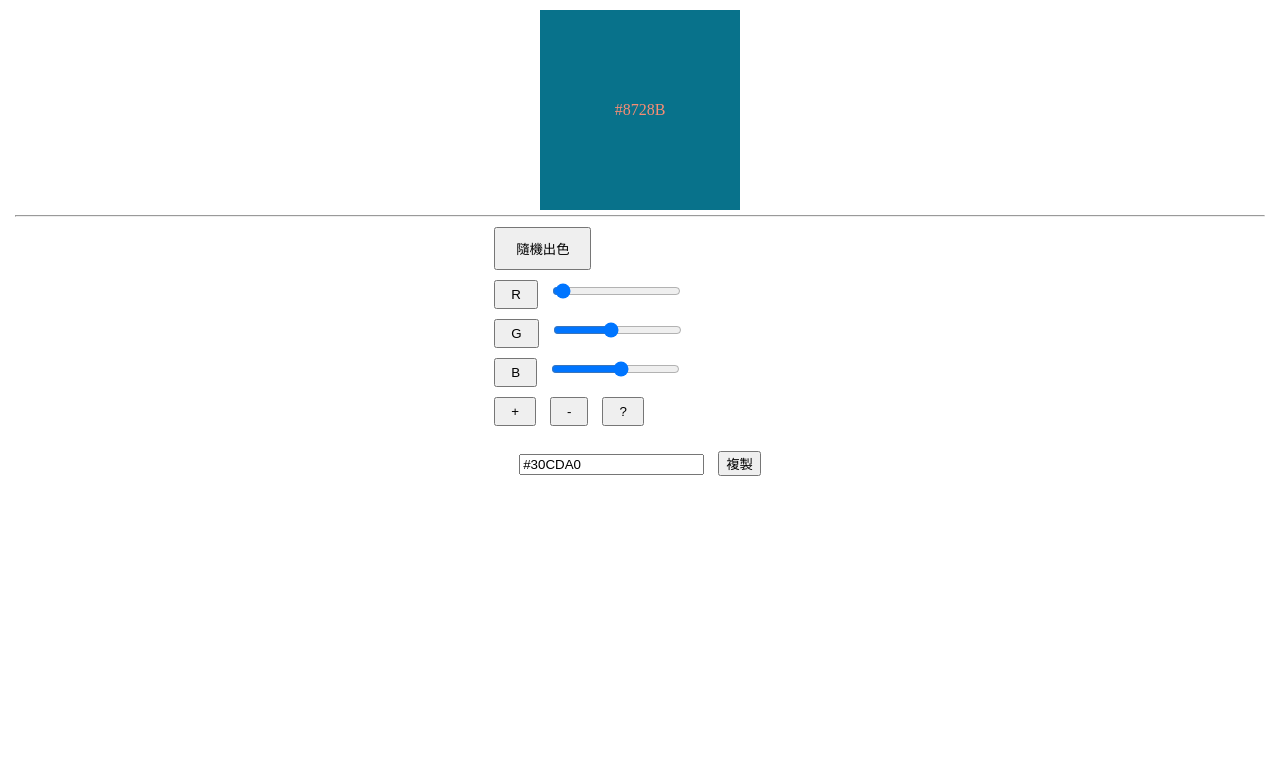
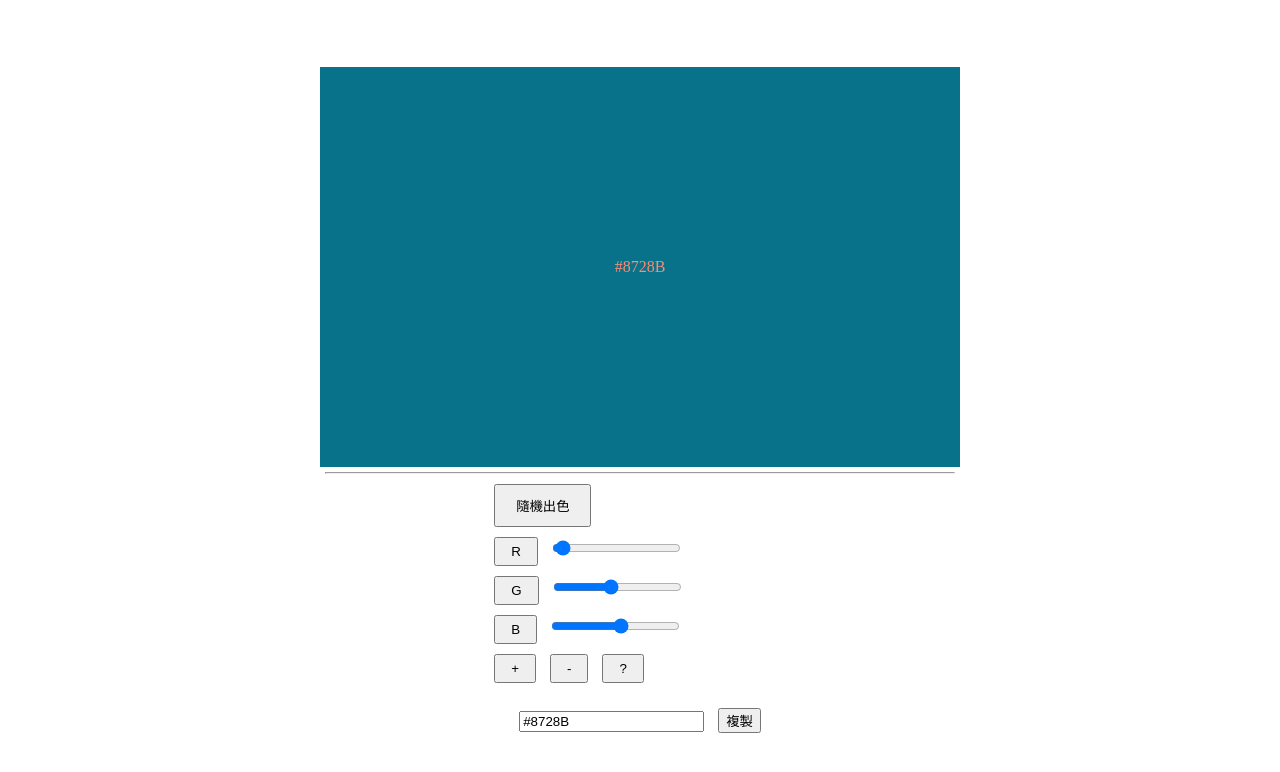
Before and after one commit to jimmyyen67/randomcolor, a plain HTML site: page index.html in a window 1280 px wide. Both pictures are taken after a click on the button "隨機出色". Drawn offline with Linux system fonts and the light colour scheme.

Commit message:
複製功能小bug修正

```diff
--- a/index.html
+++ b/index.html
@@ -6,6 +6,11 @@
     <meta name="viewport" content="width=device-width, initial-scale=1.0" />
     <title>色彩製造機</title>
     <style>
+        body {
+            height: 100vh;
+            display: flex;
+        }
+
         * {
             margin: 5px;
         }
@@ -13,9 +18,11 @@
 </head>
 
 <body>
+    <div style="margin:auto">
         <div id="targetarea"
-        style="width: 200px; height: 200px;display:flex;justify-content:center;align-items: center;margin:auto">
-        <span id="colornumber" style="color:black"></span></div>
+            style="width: 50vw; height: 50vh;display:flex;justify-content:center;align-items: center;margin:auto">
+            <span id="colornumber" style="color:black"></span>
+        </div>
         <hr>
         <div style="width:fit-content;margin:auto">
             <input type="button" style="padding:10px 20px" value="隨機出色" onclick="makeitrandom()"><br>
@@ -34,6 +41,7 @@
             <div style="padding:10px 20px">
                 <input type="text" value="" id="thergb">
                 <button onclick="copyit()">複製</button>
+            </div>
         </div>
     </div>
 
@@ -82,6 +90,7 @@
             hexBlue = RandomBlue.toString(16).toUpperCase();
             thetarget.style.backgroundColor = `rgb(${RandomRed}, ${RandomGreen}, ${RandomBlue})`;
             document.getElementById("colornumber").textContent = `#${hexRed}${hexGreen}${hexBlue}`;
+            document.querySelector("#thergb").value = `#${hexRed}${hexGreen}${hexBlue}`;
             document.getElementById("colornumber").setAttribute('style', `color:rgb(${antiRed}, ${antiGreen}, ${antiBlue})`)
             rangeRed.value = RandomRed;
             rangeGreen.value = RandomGreen
@@ -100,6 +109,7 @@
                 document.getElementById("colornumber").textContent = `#${hexRed}${hexGreen}${hexBlue}`;
                 document.getElementById("colornumber").setAttribute('style', `color:rgb(${antiRed}, ${antiGreen}, ${antiBlue})`)
                 rangeRed.value = RandomRed;
+                document.querySelector("#thergb").value = `#${hexRed}${hexGreen}${hexBlue}`;
             }
         }
 
@@ -114,6 +124,7 @@
                 document.getElementById("colornumber").textContent = `#${hexRed}${hexGreen}${hexBlue}`;
                 document.getElementById("colornumber").setAttribute('style', `color:rgb(${antiRed}, ${antiGreen}, ${antiBlue})`)
                 rangeGreen.value = RandomGreen
+                document.querySelector("#thergb").value = `#${hexRed}${hexGreen}${hexBlue}`;
             }
         }
 
@@ -128,6 +139,7 @@
                 document.getElementById("colornumber").textContent = `#${hexRed}${hexGreen}${hexBlue}`;
                 document.getElementById("colornumber").setAttribute('style', `color:rgb(${antiRed}, ${antiGreen}, ${antiBlue})`)
                 rangeBlue.value = RandomBlue;
+                document.querySelector("#thergb").value = `#${hexRed}${hexGreen}${hexBlue}`;
             }
         }
         function colorchange() {
@@ -143,6 +155,7 @@
             thetarget.style.backgroundColor = `rgb(${RandomRed}, ${RandomGreen}, ${RandomBlue})`;
             document.getElementById("colornumber").textContent = `#${hexRed}${hexGreen}${hexBlue}`;
             document.getElementById("colornumber").setAttribute('style', `color:rgb(${antiRed}, ${antiGreen}, ${antiBlue})`)
+            document.querySelector("#thergb").value = `#${hexRed}${hexGreen}${hexBlue}`;
         }
         document.getElementById('rangeRed').addEventListener('input', colorchange);
         document.getElementById('rangeGreen').addEventListener('input', colorchange);
@@ -174,6 +187,7 @@
             thetarget.style.backgroundColor = `rgb(${RandomRed}, ${RandomGreen}, ${RandomBlue})`;
             document.getElementById("colornumber").textContent = `#${hexRed}${hexGreen}${hexBlue}`;
             document.getElementById("colornumber").setAttribute('style', `color:rgb(${antiRed}, ${antiGreen}, ${antiBlue})`)
+            document.querySelector("#thergb").value = `#${hexRed}${hexGreen}${hexBlue}`;
             rangeRed.value = RandomRed
             rangeGreen.value = RandomGreen
             rangeBlue.value = RandomBlue
@@ -204,6 +218,7 @@
             thetarget.style.backgroundColor = `rgb(${RandomRed}, ${RandomGreen}, ${RandomBlue})`;
             document.getElementById("colornumber").textContent = `#${hexRed}${hexGreen}${hexBlue}`;
             document.getElementById("colornumber").setAttribute('style', `color:rgb(${antiRed}, ${antiGreen}, ${antiBlue})`)
+            document.querySelector("#thergb").value = `#${hexRed}${hexGreen}${hexBlue}`;
             rangeRed.value = RandomRed
             rangeGreen.value = RandomGreen
             rangeBlue.value = RandomBlue
```
Lines whose indentation alone changed are shown as unchanged.
